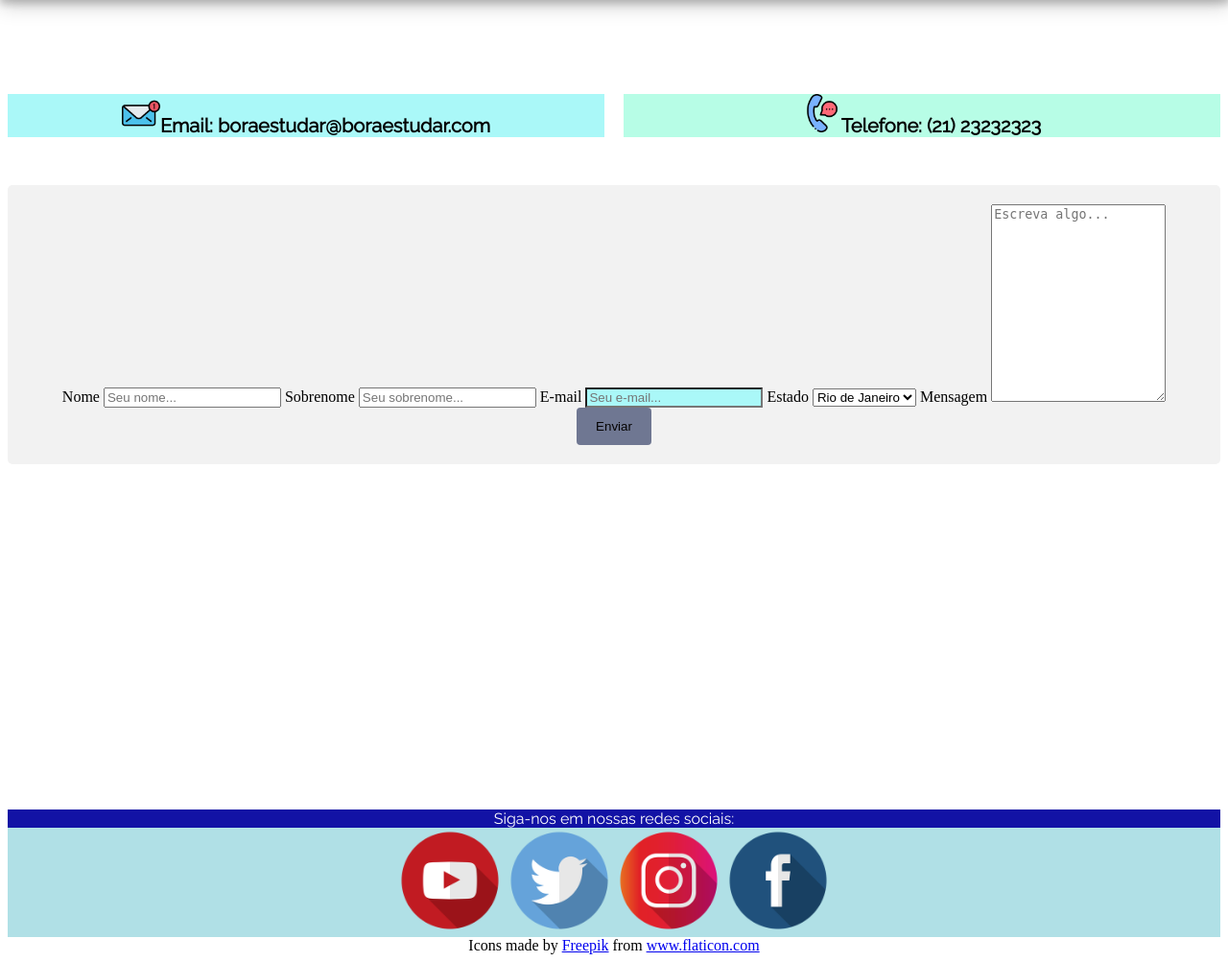
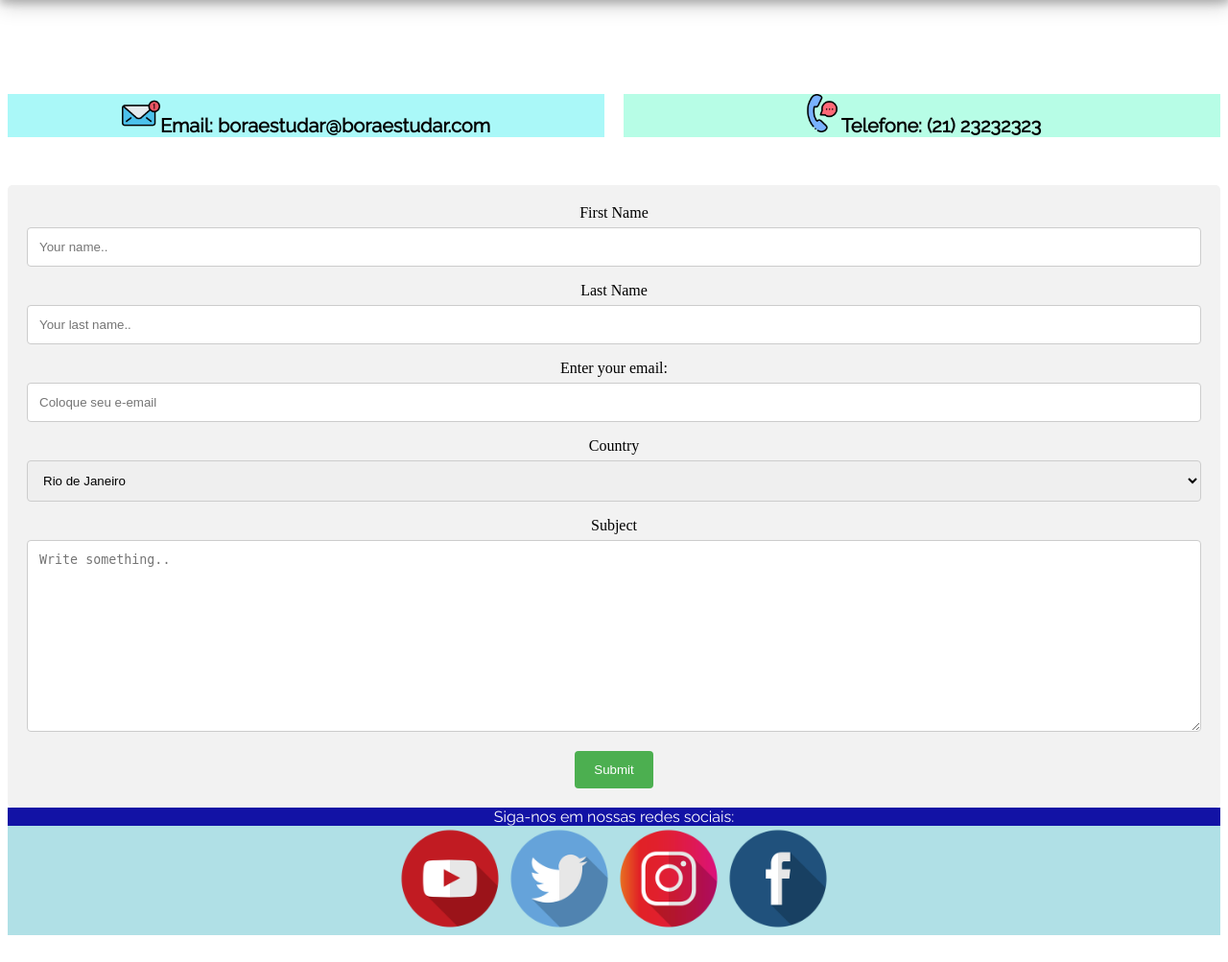
Before and after one commit to luc0liv/Projeto_DoaTech, a PHP site: page /faleconosco.html in a window 1280 px wide. Shown: the part 102-1105 px from the top of the page at 96% size. After the commit the page ends 1077 px from the top, so only its background shows below. Run offline with PHP 8.4, Linux system fonts and the light colour scheme.

Commit message:
segunda refatoração

```diff
--- a/assets/style/estilo.css
+++ b/assets/style/estilo.css
@@ -1,9 +1,10 @@
-    body {
+
+
+   body {
         background-color: white;
         text-align: center;
     }
-    /*menu*/
-
+ /*menu*/
     .menu {
         display: grid;
         grid-template-columns: 0.5fr 1fr 1fr 1fr 1fr;
@@ -25,7 +26,7 @@
         box-shadow: 0 4px 8px 0 rgba(0, 0, 0, 0.2), 0 6px 20px 0 rgba(0, 0, 0, 0.19);
     }
 
-    .menu a.link {
+   .menu a.link {
         text-decoration: none;
         color: white;
         font-family: 'Raleway', sans-serif;
@@ -34,12 +35,12 @@
         border-radius: 5px;
     }
 
-    .menu a.link:hover {
+    .menu  a.link:hover {
         transition: 0.5s;
         background-color: rgba(000, 000, 88, 0.8);
         font-size: 20px;
-        padding: 10px;
-    }
+        padding:10px;
+      }
 
     .logo {
         width: 100px;
@@ -64,8 +65,8 @@
         display: grid;
         height: 120vh;
         grid-template-columns: 0.6fr 1fr 1fr 0.5fr;
-        grid-template-rows: 18fr 5fr 10fr;
-        grid-template-areas: "sidebar video video publi" "sidebar chat chat publi " "footer footer footer footer";
+        grid-template-rows: 18fr 5fr;
+        grid-template-areas: "sidebar video video publi" "sidebar chat chat publi ";
         margin-top: 110px;
         grid-gap: 5px;
     }
@@ -121,41 +122,6 @@
     }
     /*Contatos*/
 
-    .mensagemContato {
-        border-radius: 5px;
-        background-color: #f2f2f2;
-        padding: 20px;
-    }
-
-    input[type=text],
-    select,
-    textarea,
-    {
-        width: 100%;
-        padding: 12px;
-        border: 0.5px solid blue;
-        border-radius: 5px;
-        box-sizing: border-box;
-        margin-top: 5px;
-        margin-bottom: 10px;
-        resize: horizontal;
-    }
-
-    input[type=mail] {}
-
-    input[type=submit] {
-        background-color: #6f7792;
-        color: rgb(5, 3, 3);
-        padding: 12px 20px;
-        border: none;
-        border-radius: 4px;
-        cursor: pointer;
-    }
-
-    input[type=submit]:hover {
-        background-color: white;
-    }
-
     .contatos {
         margin-top: 200px;
         font-size: 20px;
@@ -179,6 +145,8 @@
         background-color: rgb(183, 253, 230);
     }
 
+    /*rodapé*/
+
     #follow {
         font-family: Raleway;
         background-color: rgb(18, 18, 165);
@@ -189,6 +157,79 @@
         background-color: powderblue;
     }
 
+    .social img {
+        width: 110px;
+    }
+
     .iconSocial:hover {
         width: 140px;
     }
+
+    .parceiros{
+        background-color: blue;
+        font-family: raleway;
+        color: white;
+
+    }
+
+    /*fim do rodapé*/
+
+    /*form da pag fale conosco*/
+
+input[type=text], select, textarea {
+        width: 100%;
+        padding: 12px;
+        border: 1px solid #ccc;
+        border-radius: 4px;
+        box-sizing: border-box;
+        margin-top: 6px;
+        margin-bottom: 16px;
+        resize: vertical;
+      }
+input[type=submit] {
+        background-color: #4CAF50;
+        color: white;
+        padding: 12px 20px;
+        border: none;
+        border-radius: 4px;
+        cursor: pointer;
+      }
+
+      input[type=submit]:hover {
+        background-color: #45a049;
+      }
+
+.container {
+        border-radius: 5px;
+        background-color: #f2f2f2;
+        padding: 20px;
+      }
+input[type=text],input[type=email], select, textarea {
+        width: 100%;
+        padding: 12px;
+        border: 1px solid #ccc;
+        border-radius: 4px;
+        box-sizing: border-box;
+        margin-top: 6px;
+        margin-bottom: 16px;
+        resize: vertical;
+}
+
+input[type=submit] {
+  background-color: #4CAF50;
+  color: white;
+  padding: 12px 20px;
+  border: none;
+  border-radius: 4px;
+  cursor: pointer;
+}
+
+input[type=submit]:hover {
+  background-color: #45a049;
+}
+
+.container {
+  border-radius: 5px;
+  background-color: #f2f2f2;
+  padding: 20px;
+}
--- a/faleconosco.html
+++ b/faleconosco.html
@@ -10,24 +10,26 @@
 </head>
 
 <body>
-    <!--Menu-->
-    <nav class="menu">
+     <!--Menu-->
+     <nav class="menu">
         <a href="homepage.html"><img src="./assets/img/Asset 1.png" alt="logo" width="110px" class="logo"></a>
         <a href="comofunciona.html" class="link">Como funciona</a>
         <a href="cadastrologin.html" class="link">Cadastre-se/Login </a>
         <a href="monitoria.html" class="link">Página de Monitorias</a>
         <a href="faleconosco.html" class="link">Fale conosco</a>
     </nav>
-    <!--fim do menu-->
+     <!--fim do menu-->
 
     <main class="contatos">
         <div id="email"><img src="./assets/img/new-email.png" alt="email" width="40px">Email: boraestudar@boraestudar.com</div>
         <div id="tel"><img src="./assets/img/phone-call.png" alt="telefone" width="40px">Telefone: (21) 23232323</div>
 
         <!--Adicionar um formulário com caixa de mensagem-->
+
     </main>
 
-    <div class="mensagemContato">
+
+    <!-- <div class="mensagemContato">
         <form>
 
             <label for="name">Nome</label>
@@ -52,44 +54,47 @@
             <input type="submit" value="Enviar">
 
         </form>
-    </div>
+    </div> -->
 
+    <div class="container">
+  <form action="/action_page.php">
+    <label for="fname">First Name</label>
+    <input type="text" id="fname" name="firstname" placeholder="Your name..">
 
-    <br>
-    <br>
-    <br>
-    <br>
-    <br>
-    <br>
-    <br>
-    <br>
-    <br>
-    <br>
-    <br>
-    <br>
-    <br>
-    <br>
-    <br>
-    <br>
-    <br>
-    <br>
-    <br>
-    <br>
-    <div id="follow">Siga-nos em nossas redes sociais:</div>
-    <section class="social">
+    <label for="lname">Last Name</label>
+    <input type="text" id="lname" name="lastname" placeholder="Your last name..">
 
-        <a href="https://www.youtube.com/"><img src="./assets/img/ytb.png" class="iconSocial" alt="youtube" width="110px"></a>
+    <label for="email">Enter your email:</label>
+    <input type="email" id="email_campo" name="email"  placeholder="Coloque seu e-email">
 
-        <a href="https://twitter.com/home"><img src="./assets/img/twtr.png" class="iconSocial" alt="twitter" width="110px"></a>
+    <label for="country">Country</label>
+    <select id="country" name="country">
+      <option value="riodeJaneiro">Rio de Janeiro</option>
+      <option value="saoPaulo">São Paulo</option>
+      <option value="minasGerais">Minas Gerais</option>
+    </select>
 
-        <a href="https://www.instagram.com"><img src="./assets/img/insta.png" class="iconSocial" alt="insta" width="110px"></a>
+    <label for="subject">Subject</label>
+    <textarea id="subject" name="subject" placeholder="Write something.." style="height:200px"></textarea>
 
-        <a href="https://www.facebook.com"><img src="./assets/img/fbk.png" class="iconSocial" alt="facebook" width="110px"></a>
+    <input type="submit" value="Submit">
+  </form>
+</div>
 
-    </section>
+      <!--Inicio do rodapé-->
+      <footer>
+        <div id="follow">Siga-nos em nossas redes sociais:</div>
+        <div class="social">
+        <a href="https://www.youtube.com/"><img src="./assets/img/ytb.png" class="iconSocial" alt="youtube"></a>
 
-    <footer>Icons made by <a href="http://www.freepik.com/" title="Freepik">Freepik</a> from <a href="https://www.flaticon.com/" title="Flaticon"> www.flaticon.com</a>
+        <a href="https://twitter.com/home"><img src="./assets/img/twtr.png" class="iconSocial" alt="twitter"></a>
+
+        <a href="https://www.instagram.com"><img src="./assets/img/insta.png" class="iconSocial" alt="insta"></a>
+
+        <a href="https://www.facebook.com"><img src="./assets/img/fbk.png" class="iconSocial" alt="facebook"></a>
+        </div>
     </footer>
+    <!--Fim do rodapé-->
 </body>
 
 </html>
```
Also changed, not shown: cadastrologin.html (+11 -10 lines), comofunciona.html (+14 -0 lines), homepage.html (+11 -9 lines), monitoria.html (+16 -19 lines).
